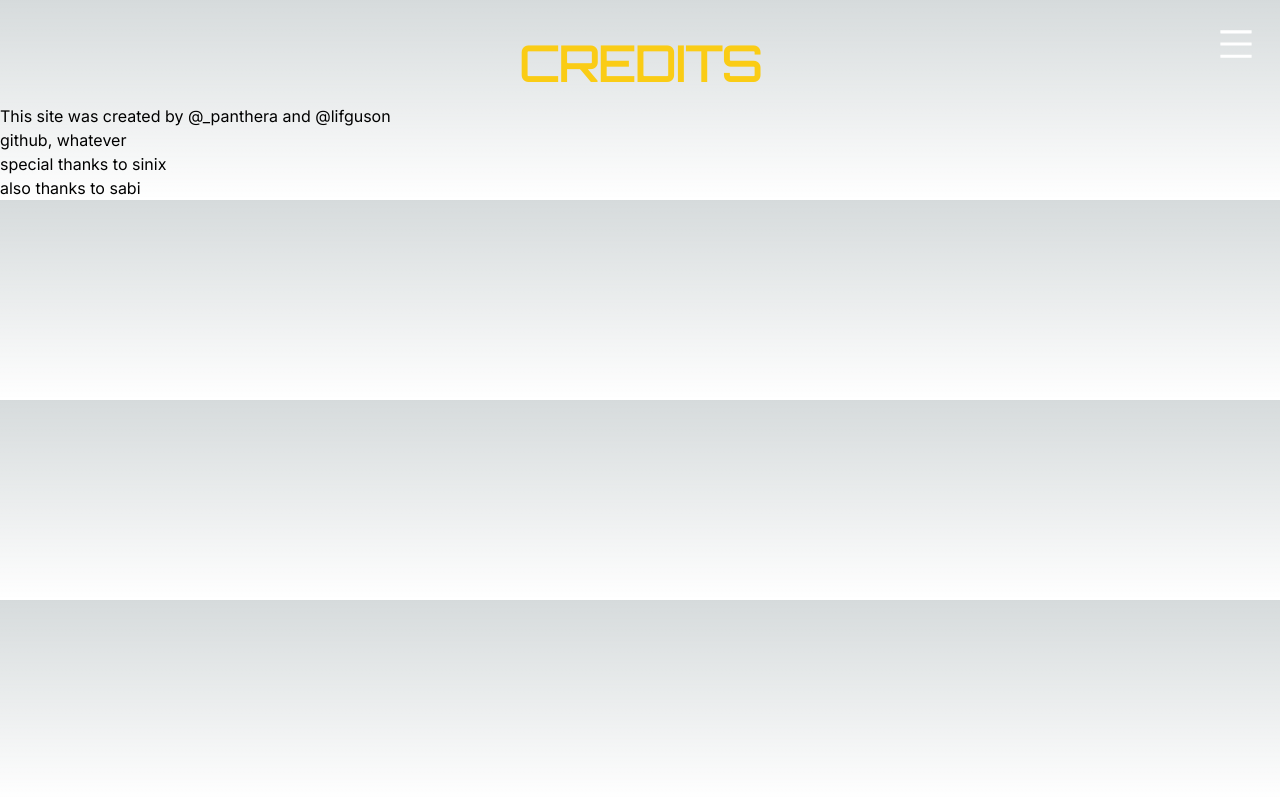
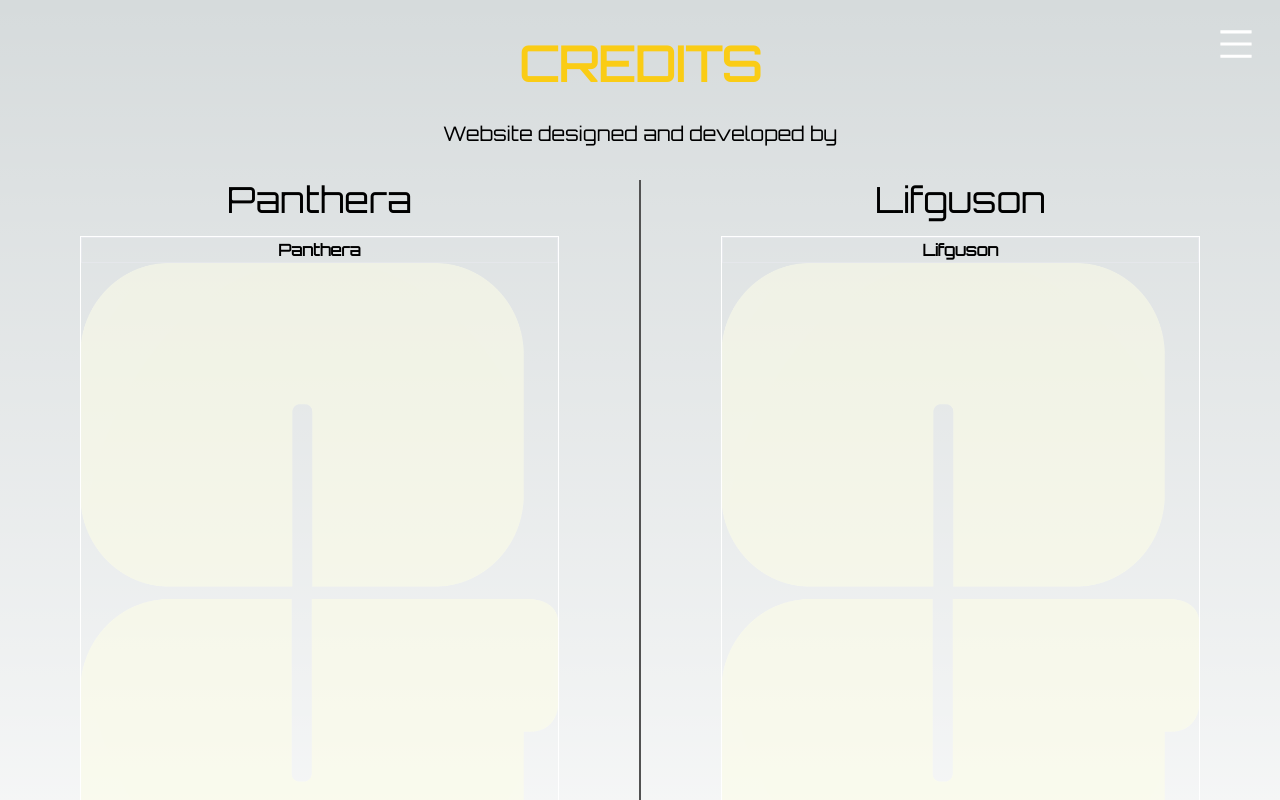
Before and after one commit to p4nthera115/chroma-corps-2.0, a Next.js app: page /credits in a window 1280 px wide. Shown: the top 800 px of the page. Built offline with nearby package versions, Linux system fonts and the light colour scheme.

Commit message:
progress on credits page;

```diff
--- a/app/credits/CreditsClient.tsx
+++ b/app/credits/CreditsClient.tsx
@@ -1,4 +1,9 @@
+"use client";
+import { useState } from "react";
+
 const CreditsClient = () => {
+  const [hover, setHover] = useState(false);
+
   return (
     <section id="credits">
       <div
@@ -6,21 +11,111 @@ const CreditsClient = () => {
     inset-0
     flex
     flex-col
+     justify-center
   "
       >
-        <h1 className="font-cyber font-extrabold text-center text-yellow-400 lg:text-5xl md:text-4xl text-3xl mb-4">
+        <h1 className="font-cyber font-extrabold text-center text-yellow-400 lg:text-5xl md:text-4xl text-4xl mb-8">
           CREDITS
         </h1>
-        <div id="website-credits">
-          <div>
-            <h2>This site was created by @_panthera and @lifguson</h2>
-            <p>github, whatever</p>
+        <h2 className="text-center font-cyber mb-8 md:text-xl sm:text-lg text-lg">
+          Website designed and developed by
+        </h2>
+        <div id="website-credits" className="flex flex-row mb-36">
+          <div
+            id="left-side"
+            className="flex flex-col w-[50%] text-center border-r-[1px] border-neutral-600"
+          >
+            <h2 className=" font-cyber lg:text-4xl md:text-3xl text-2xl mb-4">
+              Panthera
+            </h2>
+            <div className="mx-auto w-[75%]">
+              <div
+                onMouseEnter={() => setHover(true)}
+                onMouseLeave={() => setHover(false)}
+                className="
+            overflow-hidden
+            border
+            border-white
+            hover:cursor-pointer
+          "
+              >
+                <h1
+                  className="
+                justify-center
+                flex
+                font-cyber
+                font-bold
+                border
+                "
+                >
+                  Panthera
+                </h1>
+                <img
+                  src="/images/ChromaCorpsLogoWhite.png"
+                  height={200}
+                  width={400}
+                  alt="cadet"
+                  className="
+              object-cover
+              object-center
+              scale-100 sepia opacity-50
+              hover:sepia-0
+              hover:opacity-100
+              hover:scale-110
+              transition
+              w-full
+              "
+                />
+              </div>
+            </div>
           </div>
-          <div>
-            <h2>special thanks to sinix</h2>
-          </div>
-          <div>
-            <h2>also thanks to sabi</h2>
+          <div
+            id="right-side"
+            className="flex flex-col w-[50%] text-center border-l-[1px] border-neutral-600"
+          >
+            <h2 className="font-cyber lg:text-4xl md:text-3xl text-2xl mb-4">
+              Lifguson
+            </h2>
+            <div className="mx-auto w-[75%]">
+              <div
+                onMouseEnter={() => setHover(true)}
+                onMouseLeave={() => setHover(false)}
+                className="
+            overflow-hidden
+            border
+            border-white
+            hover:cursor-pointer
+          "
+              >
+                <h1
+                  className="
+                justify-center
+                flex
+                font-cyber
+                font-bold
+                border
+                "
+                >
+                  Lifguson
+                </h1>
+                <img
+                  src="/images/ChromaCorpsLogoWhite.png"
+                  height={200}
+                  width={400}
+                  alt="cadet"
+                  className="
+              object-cover
+              object-center
+              scale-100 sepia opacity-50
+              hover:sepia-0
+              hover:opacity-100
+              hover:scale-110
+              transition
+              w-full
+              "
+                />
+              </div>
+            </div>
           </div>
         </div>
       </div>
```
